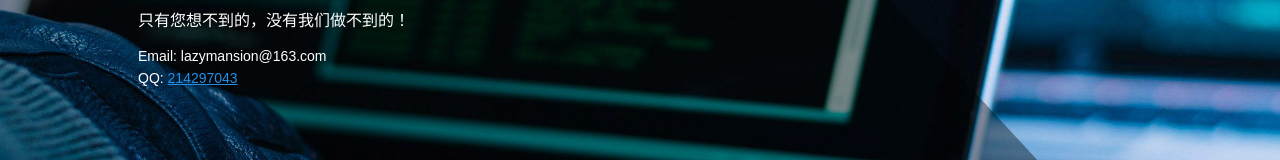
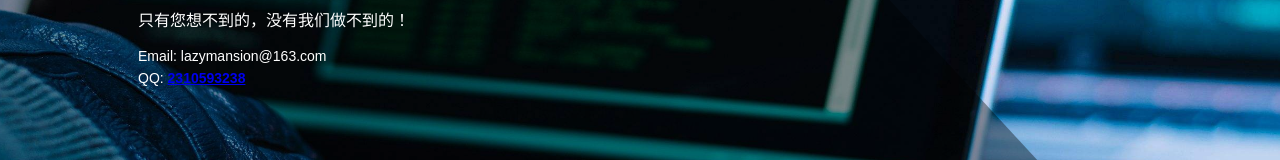
Before and after one commit to lazyMansion/lazyman, a plain HTML site: page webapp/index.html in a window 1280 px wide. Shown: the part 485-645 px from the top of the page. Drawn offline with Linux system fonts and the light colour scheme.

Commit message:
更换qq号码

```diff
--- a/webapp/index.html
+++ b/webapp/index.html
@@ -66,7 +66,7 @@
             <div class="content">
                 <p style="font-size: 16px;margin: 15px 0;">只有您想不到的，没有我们做不到的！</p>
                 <p>Email: lazymansion@163.com</p>
-                <p>QQ: <a style="color: #218fe8" href="https://wpa.qq.com/msgrd?v=3&uin=2881778274&site=qq&menu=yes" target="_blank">214297043</a></p>
+                <p>QQ: <a style="font-weight: 700;" href="https://wpa.qq.com/msgrd?v=3&uin=2310593238&site=qq&menu=yes" target="_blank">2310593238</a></p>
             </div>
         </div>
     </div>
```
